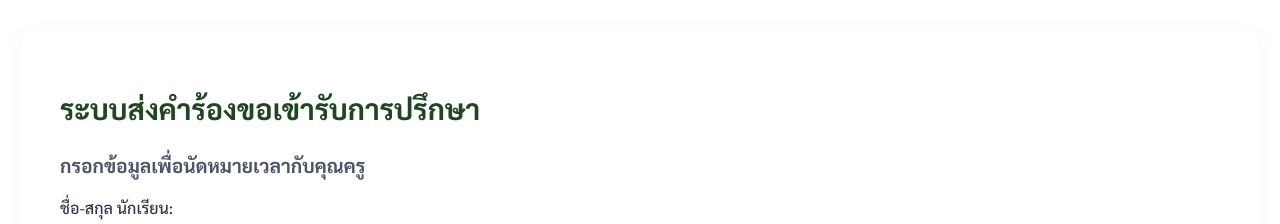
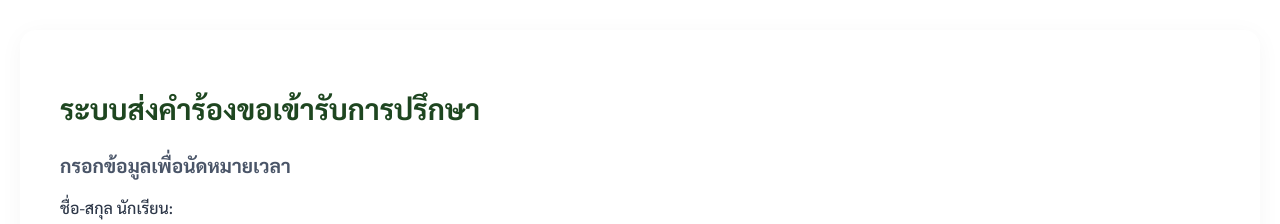
Before and after one commit to 68319010026-hub/jaksi-school-counseling, a website: page index.html in a window 1280 px wide. Shown: the top 224 px of the page. Drawn offline with Linux system fonts and the light colour scheme; some packages are replaced by stand-ins of ours; a script that the page names is missing.

Commit message:
Update index.html

```diff
--- a/index.html
+++ b/index.html
@@ -11,7 +11,7 @@
         <h1>ระบบส่งคำร้องขอเข้ารับการปรึกษา</h1>
 
         <div class="form-section">
-            <h2>กรอกข้อมูลเพื่อนัดหมายเวลากับคุณครู</h2>
+            <h2>กรอกข้อมูลเพื่อนัดหมายเวลา</h2>
             <form id="bookingForm">
                 <div class="form-group">
                     <label for="studentName">ชื่อ-สกุล นักเรียน:</label>
```
